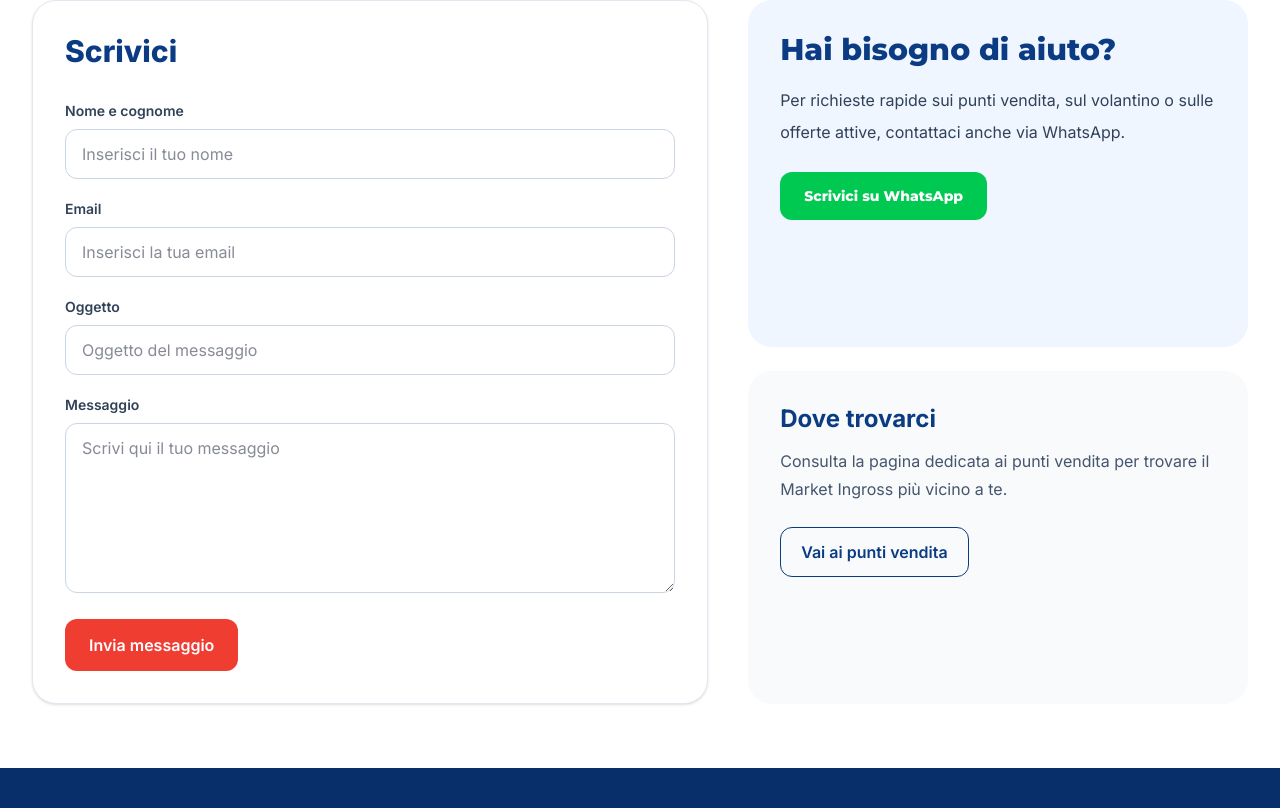
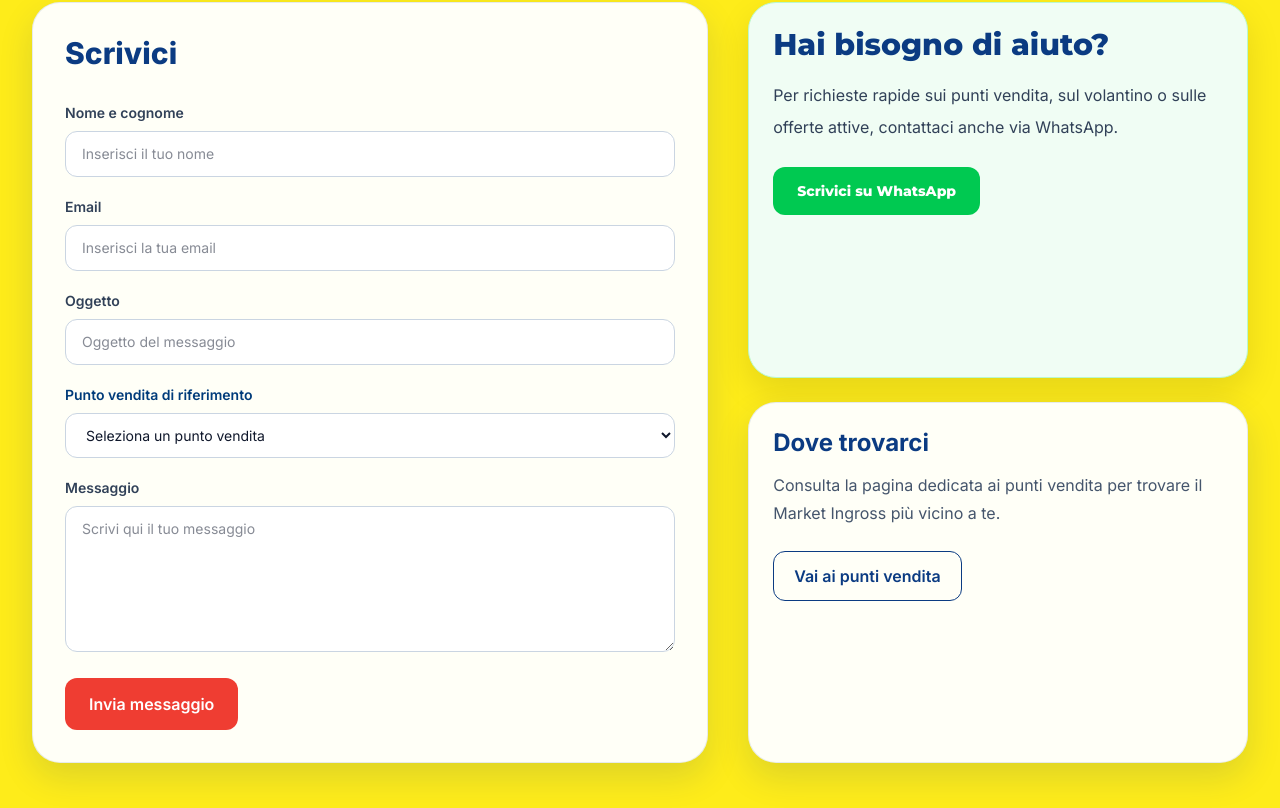
Before and after one commit to rzirafi87-arch/market-ingross-site, a Next.js app: page /contatti in a window 1280 px wide. Shown: the part 632-1440 px from the top of the page. Built offline with nearby package versions, Linux system fonts and the light colour scheme.

Commit message:
Uniforma pagina contatti allo stile Market Ingross

```diff
--- a/app/contatti/page.tsx
+++ b/app/contatti/page.tsx
@@ -4,11 +4,11 @@ import { companyInfo } from "@/data/stores";
 
 export default function ContattiPage() {
   return (
-    <div className="min-h-screen mi-page-bg text-slate-900">
+    <div className="min-h-screen bg-[var(--mi-page)] text-slate-900">
       <SiteHeader />
 
-      <main>
-        <section className="bg-slate-50 py-16 lg:py-24">
+      <main className="min-h-screen bg-[var(--mi-page)]">
+        <section className="bg-[var(--mi-page)] py-16 lg:py-24">
           <div className="mx-auto max-w-7xl px-4 lg:px-8">
             <div className="grid gap-10 lg:grid-cols-2">
               <div>
@@ -24,7 +24,7 @@ export default function ContattiPage() {
                 </p>
               </div>
 
-              <div className="rounded-3xl bg-white p-8 shadow-sm">
+              <div className="mi-card p-6 md:p-8">
                 <h2 className="text-2xl font-bold text-[#0B3B82]">
                   Contatti rapidi
                 </h2>
@@ -51,9 +51,9 @@ export default function ContattiPage() {
           </div>
         </section>
 
-        <section className="bg-white py-16">
+        <section className="bg-[var(--mi-page)] py-16">
           <div className="mx-auto grid max-w-7xl gap-10 px-4 lg:grid-cols-[1.15fr_0.85fr] lg:px-8">
-            <div className="rounded-3xl border border-slate-200 bg-white p-8 shadow-sm">
+            <div className="mi-card p-6 md:p-8">
               <h2 className="text-3xl font-extrabold text-[#0B3B82]">
                 Scrivici
               </h2>
@@ -65,7 +65,7 @@ export default function ContattiPage() {
                   </label>
                   <input
                     type="text"
-                    className="w-full rounded-xl border border-slate-300 px-4 py-3 outline-none focus:border-[#0B3B82]"
+                    className="w-full rounded-xl border border-slate-300 bg-white px-4 py-3 text-sm outline-none focus:border-[#003b7a] focus:ring-2 focus:ring-[#003b7a]/20"
                     placeholder="Inserisci il tuo nome"
                   />
                 </div>
@@ -76,7 +76,7 @@ export default function ContattiPage() {
                   </label>
                   <input
                     type="email"
-                    className="w-full rounded-xl border border-slate-300 px-4 py-3 outline-none focus:border-[#0B3B82]"
+                    className="w-full rounded-xl border border-slate-300 bg-white px-4 py-3 text-sm outline-none focus:border-[#003b7a] focus:ring-2 focus:ring-[#003b7a]/20"
                     placeholder="Inserisci la tua email"
                   />
                 </div>
@@ -87,9 +87,26 @@ export default function ContattiPage() {
                   </label>
                   <input
                     type="text"
-                    className="w-full rounded-xl border border-slate-300 px-4 py-3 outline-none focus:border-[#0B3B82]"
+                    className="w-full rounded-xl border border-slate-300 bg-white px-4 py-3 text-sm outline-none focus:border-[#003b7a] focus:ring-2 focus:ring-[#003b7a]/20"
                     placeholder="Oggetto del messaggio"
                   />
+                </div>
+
+                <div>
+                  <label className="mb-2 block text-sm font-semibold text-[#003b7a]">
+                    Punto vendita di riferimento
+                  </label>
+                  <select className="w-full rounded-xl border border-slate-300 bg-white px-4 py-3 text-sm outline-none focus:border-[#003b7a] focus:ring-2 focus:ring-[#003b7a]/20">
+                    <option>Seleziona un punto vendita</option>
+                    <option>Rosolini</option>
+                    <option>Ispica</option>
+                    <option>Canicattì</option>
+                    <option>Gela</option>
+                    <option>Agrigento</option>
+                    <option>Vittoria</option>
+                    <option>Castelvetrano</option>
+                    <option>Ragusa</option>
+                  </select>
                 </div>
 
                 <div>
@@ -98,7 +115,7 @@ export default function ContattiPage() {
                   </label>
                   <textarea
                     rows={6}
-                    className="w-full rounded-xl border border-slate-300 px-4 py-3 outline-none focus:border-[#0B3B82]"
+                    className="w-full rounded-xl border border-slate-300 bg-white px-4 py-3 text-sm outline-none focus:border-[#003b7a] focus:ring-2 focus:ring-[#003b7a]/20"
                     placeholder="Scrivi qui il tuo messaggio"
                   />
                 </div>
@@ -115,7 +132,7 @@ export default function ContattiPage() {
             </div>
 
             <div className="grid gap-6">
-              <div className="rounded-3xl bg-blue-50 p-8">
+              <div className="rounded-[28px] border border-green-200 bg-green-50 p-6 shadow-[0_14px_35px_rgba(0,0,0,0.10)]">
                 <h2 className="font-heading text-3xl font-extrabold text-[#0B3B82]">
                   Hai bisogno di aiuto?
                 </h2>
@@ -135,7 +152,7 @@ export default function ContattiPage() {
                 </a>
               </div>
 
-              <div className="rounded-3xl bg-slate-50 p-8">
+              <div className="mi-card p-6">
                 <h3 className="text-2xl font-bold text-[#0B3B82]">
                   Dove trovarci
                 </h3>
```
